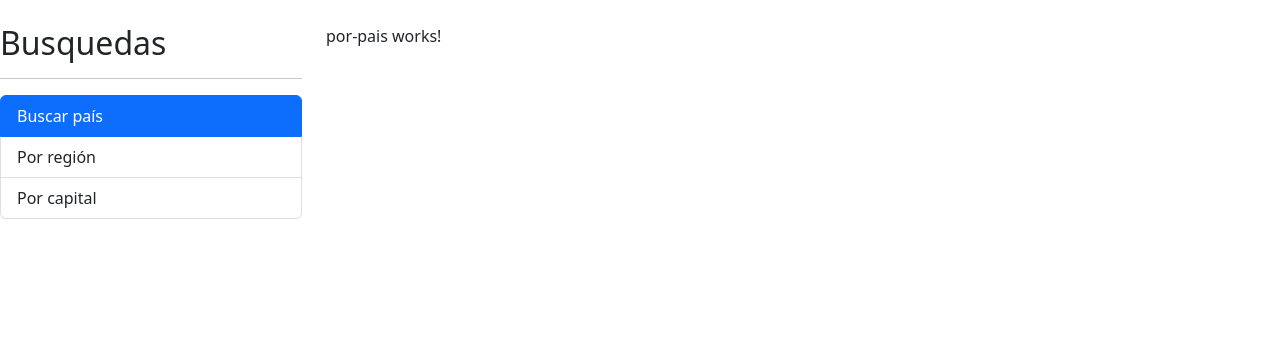
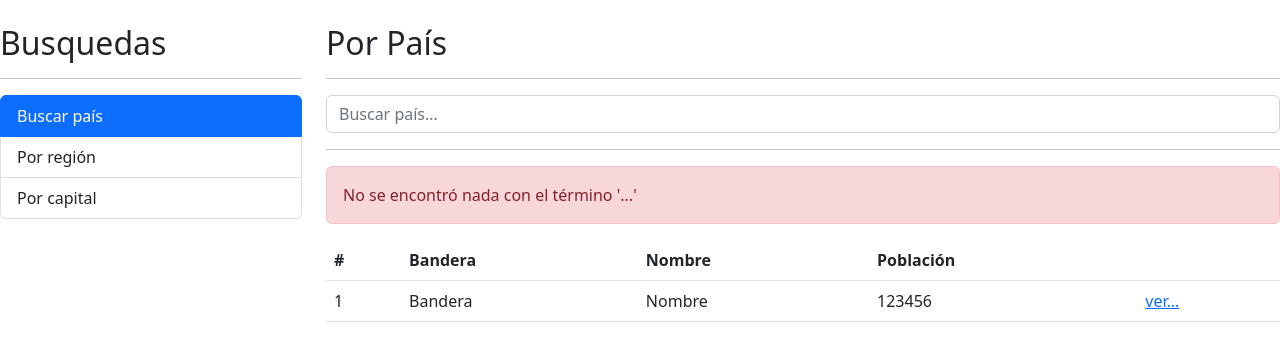
Before and after one commit to luisfal7/paisesApp, an Angular app: page / in a window 1280 px wide. Shown: the top 348 px of the page. Built offline with nearby package versions, Linux system fonts and the light colour scheme.

Commit message:
modif comp. por-pais

```diff
--- a/src/app/pais/pages/por-pais/por-pais.component.html
+++ b/src/app/pais/pages/por-pais/por-pais.component.html
@@ -1 +1,46 @@
-<p>por-pais works!</p>
+<h2>Por País</h2>
+<hr />
+
+<div class="row">
+  <div class="col">
+    <form autocomplete="off" (ngSubmit)="buscar()">
+      <input
+        type="text"
+        name="termino"
+        class="form-control"
+        [(ngModel)]="termino"
+        placeholder="Buscar país..."
+      />
+    </form>
+  </div>
+</div>
+<hr />
+
+<div class="alert alert-danger">No se encontró nada con el término '...'</div>
+
+<div class="row">
+  <div class="col">
+    <table class="table table-hover">
+      <thead>
+        <tr>
+          <th>#</th>
+          <th>Bandera</th>
+          <th>Nombre</th>
+          <th>Población</th>
+          <th></th>
+        </tr>
+      </thead>
+      <tbody>
+        <tr>
+          <td>1</td>
+          <td>Bandera</td>
+          <td>Nombre</td>
+          <td>123456</td>
+          <td>
+            <a href="/pais/cri">ver...</a>
+          </td>
+        </tr>
+      </tbody>
+    </table>
+  </div>
+</div>
--- a/src/app/pais/pages/por-pais/por-pais.component.ts
+++ b/src/app/pais/pages/por-pais/por-pais.component.ts
@@ -1,15 +1,18 @@
-import { Component, OnInit } from '@angular/core';
+import { Component } from '@angular/core';
 
 @Component({
   selector: 'app-por-pais',
   templateUrl: './por-pais.component.html',
   styleUrls: ['./por-pais.component.css']
 })
-export class PorPaisComponent implements OnInit {
+export class PorPaisComponent {
+
+  termino: string = ''
 
   constructor() { }
 
-  ngOnInit(): void {
+  buscar() {
+    console.log(this.termino)
   }
 
 }
--- a/src/app/pais/pais.module.ts
+++ b/src/app/pais/pais.module.ts
@@ -1,5 +1,6 @@
 import { NgModule } from '@angular/core';
 import { CommonModule } from '@angular/common';
+import { FormsModule } from '@angular/forms';
 import { PorCapitalComponent } from './pages/por-capital/por-capital.component';
 import { PorPaisComponent } from './pages/por-pais/por-pais.component';
 import { PorRegionComponent } from './pages/por-region/por-region.component';
@@ -21,7 +22,8 @@
     VerPaisComponent
   ],
   imports: [
-    CommonModule
+    CommonModule,
+    FormsModule
   ]
 })
 export class PaisModule { }
```
